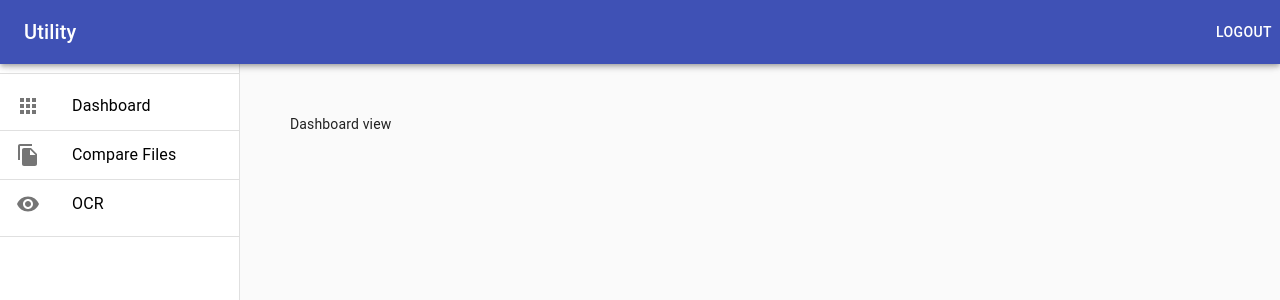
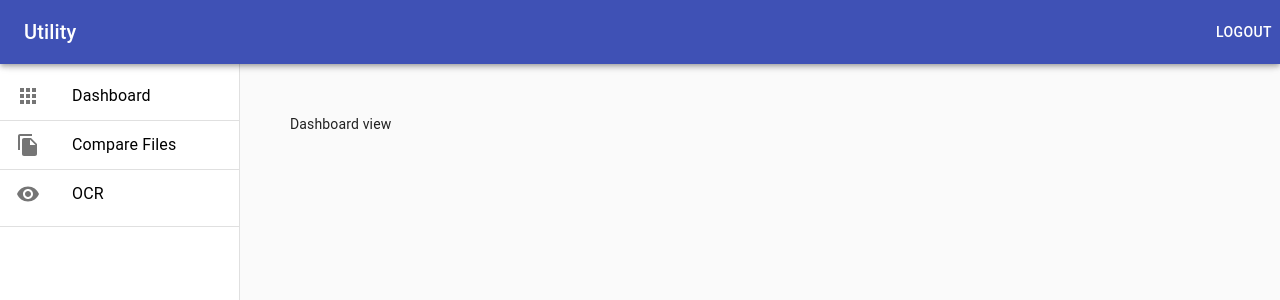
Before and after one commit to MirceaNegoita/utility, a React (Create React App) app in the folder client/: page / in a window 1280 px wide. Shown: the top 300 px of the page. Built offline with nearby package versions, Linux system fonts and the light colour scheme; sample sign-in values are in the browser's storage.

Commit message:
Minor styling for main layout

```diff
--- a/client/src/layouts/main-layout.js
+++ b/client/src/layouts/main-layout.js
@@ -50,7 +50,7 @@ const styles = {
     },
     list: {
         position: "relative",
-        top: "73px"
+        top: "63px"
     },
     link: {
         textDecoration: "none",
```
